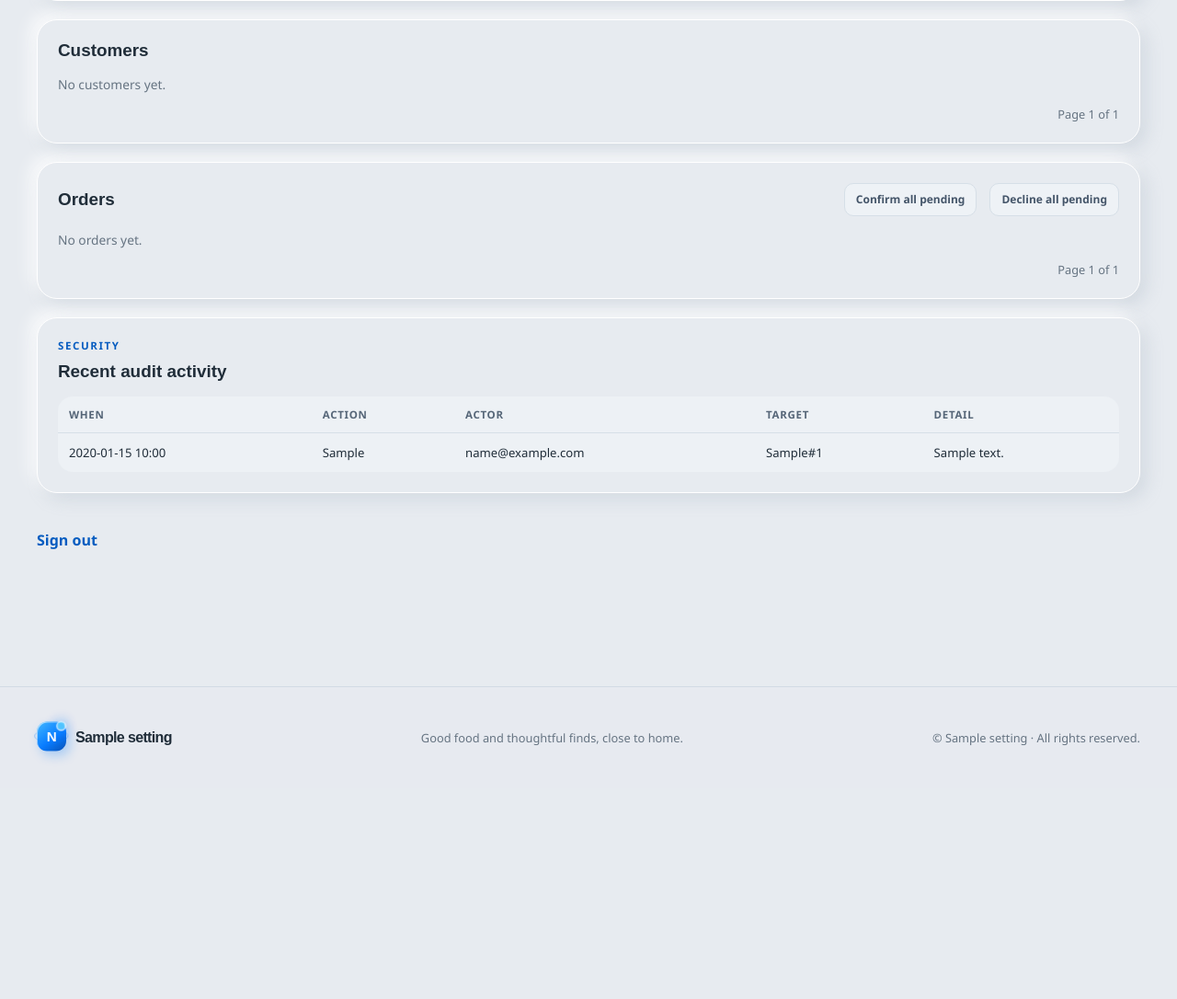
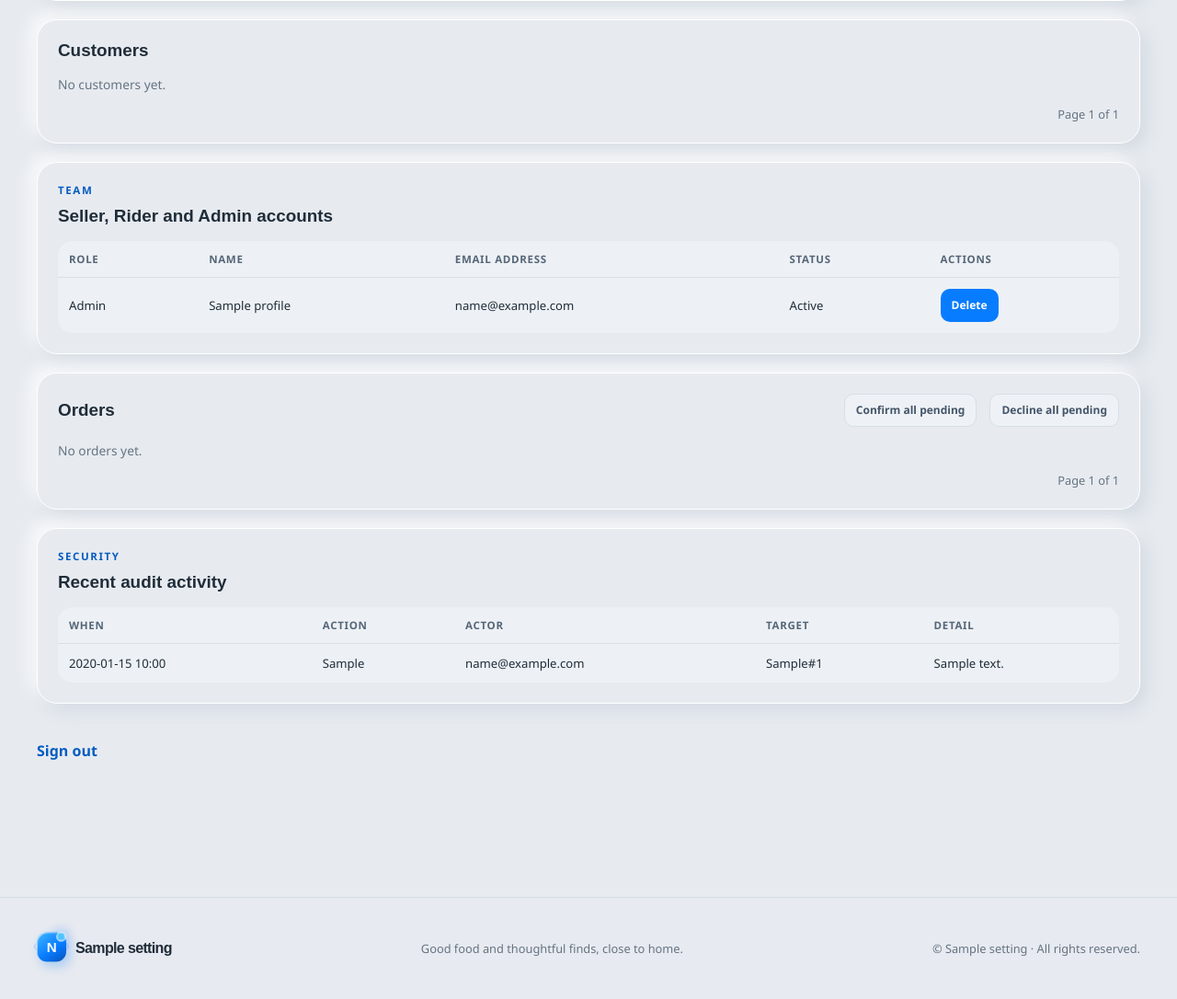
Before and after one commit to shajeduzzamanenan992008inc/Food-App, a Flask app: page /admin in a window 1280 px wide. Shown: the part 1027-2113 px from the top of the page at 92% size. Before the commit the page ends 1853 px from the top, so only its background shows below. Run offline with Flask 3, Linux system fonts and the light colour scheme; a user stored in the database is signed in; tables that the repository leaves empty hold one stand-in row (values such as "Sample post"); grey boxes marked "Sample" are stand-in pictures; some libraries are stand-ins or nearby versions.

Commit message:
Add account management: customer self-delete and primary-Admin staff removal
Customers can permanently delete their own account from Account Settings. The primary Admin (the account matching ADMIN_EMAIL) can delete Seller, Rider, and sub-Admin accounts from the Admin dashboard; the primary Admin account is protected and cannot be deleted.

The Admin sign-in entry point now refuses any email that is not an active Admin account with a clear 'not an Admin account' message and records the denied attempt in the audit trail. New strings translated for Bengali, Hindi, and Arabic. Full test suite green (76 passed).

```diff
--- a/app/routes/orders.py
+++ b/app/routes/orders.py
@@ -13,7 +13,10 @@ from ..models import (
     AppSetting, Category, CustomerAddress, CustomerProfile,
     Order, OrderItem, Product, SellerProfile, User,
 )
-from ..security import admin_required, customer_or_guest_required, current_session_user, save_raster_upload
+from ..security import (
+    admin_required, customer_or_guest_required, current_session_user,
+    is_primary_admin, primary_admin_required, save_raster_upload,
+)
 from ..services.audit import record_audit
 from ..services.mail import (
     enqueue_order_emails,
@@ -371,6 +374,27 @@ def admin_customer_toggle_active(user_id):
     return redirect(url_for("admin.dashboard"))
 
 
+@orders_bp.post("/admin/accounts/<int:user_id>/remove")
+@primary_admin_required
+def admin_account_remove(user_id):
+    """Delete a Seller, Rider, or sub-Admin. The primary Admin is protected."""
+    user = db.session.get(User, user_id)
+    if not user or user.role not in {"seller", "rider", "admin"}:
+        abort(404)
+    if is_primary_admin(user):
+        flash(gettext("The primary Admin account cannot be deleted."), "error")
+        return redirect(url_for("admin.dashboard"))
+    if user.id == session.get("user_id"):
+        flash(gettext("You cannot delete your own account here."), "error")
+        return redirect(url_for("admin.dashboard"))
+    detail = f"{user.role}:{user.email}"
+    db.session.delete(user)
+    db.session.commit()
+    record_audit("account.remove", target_type="user", target_id=user_id, detail=detail)
+    flash(gettext("Account removed."), "success")
+    return redirect(url_for("admin.dashboard"))
+
+
 @orders_bp.get("/admin/orders/<int:order_id>")
 @admin_required
 def admin_order_detail(order_id):
--- a/app/routes/portals.py
+++ b/app/routes/portals.py
@@ -179,6 +179,17 @@ def dashboard():
             .where(User.role == "rider", User.is_active.is_(True))
             .order_by(User.email)
         ).all(),
+        staff_accounts=db.session.scalars(
+            select(User)
+            .options(
+                selectinload(User.seller_profile),
+                selectinload(User.rider_profile),
+                selectinload(User.admin_profile),
+            )
+            .where(User.role.in_(("seller", "rider", "admin")))
+            .order_by(User.role.asc(), User.email.asc())
+        ).all(),
+        primary_admin_email=(current_app.config.get("ADMIN_EMAIL") or "").strip().lower(),
         audit_events=db.session.scalars(
             select(AuditEvent).order_by(AuditEvent.created_at.desc()).limit(50)
         ).all(),
--- a/app/security.py
+++ b/app/security.py
@@ -76,6 +76,33 @@ def role_required(*roles):
 
 def admin_required(view):
     return role_required("admin")(view)
+
+
+def primary_admin_email():
+    return (current_app.config.get("ADMIN_EMAIL") or "").strip().lower()
+
+
+def is_primary_admin(user):
+    """Return True when the user is the environment-configured primary Admin."""
+    email = primary_admin_email()
+    return bool(
+        user is not None
+        and user.role == "admin"
+        and email
+        and (user.email or "").strip().lower() == email
+    )
+
+
+def primary_admin_required(view):
+    """Require the primary Admin account configured through ADMIN_EMAIL."""
+    @wraps(view)
+    def wrapped(*args, **kwargs):
+        user = current_session_user("admin")
+        if not user or not is_primary_admin(user):
+            abort(403)
+        return view(*args, **kwargs)
+
+    return wrapped
 
 
 def customer_required(view):
--- a/app/templates/admin/dashboard.html
+++ b/app/templates/admin/dashboard.html
@@ -127,6 +127,27 @@
     </nav>
   </section>
 
+  <section class="admin-section" aria-labelledby="staff-accounts-title">
+    <header class="admin-section__header"><div><p class="eyebrow">{{ _('TEAM') }}</p><h2 id="staff-accounts-title">{{ _('Seller, Rider and Admin accounts') }}</h2></div></header>
+    {% if staff_accounts %}
+      <div class="admin-table-wrap"><table class="admin-table"><thead><tr><th>{{ _('Role') }}</th><th>{{ _('Name') }}</th><th>{{ _('Email address') }}</th><th>{{ _('Status') }}</th><th>{{ _('Actions') }}</th></tr></thead><tbody>
+      {% for account in staff_accounts %}<tr>
+        <td>{{ _(account.role|capitalize) }}</td>
+        <td>{% if account.seller_profile %}{{ account.seller_profile.store_name }}{% elif account.rider_profile %}{{ account.rider_profile.full_name }}{% elif account.admin_profile %}{{ account.admin_profile.full_name }}{% else %}—{% endif %}</td>
+        <td>{{ account.email }}{% if account.email|lower == primary_admin_email %} <strong>{{ _('(primary Admin)') }}</strong>{% endif %}</td>
+        <td>{{ _('Active') if account.is_active else _('Deactivated') }}</td>
+        <td>
+          {% if account.email|lower == primary_admin_email %}
+            <span class="form-hint">{{ _('Protected') }}</span>
+          {% else %}
+            <form method="post" action="{{ url_for('orders.admin_account_remove', user_id=account.id) }}" onsubmit="return confirm('{{ _('Delete this account permanently?') }}');"><input type="hidden" name="csrf_token" value="{{ csrf_token() }}"><button class="admin-button admin-button--danger" type="submit">{{ _('Delete') }}</button></form>
+          {% endif %}
+        </td>
+      </tr>{% endfor %}
+      </tbody></table></div>
+    {% else %}<p class="admin-empty">{{ _('No seller, rider, or Admin accounts yet.') }}</p>{% endif %}
+  </section>
+
   <section class="admin-section" aria-labelledby="orders-title">
     <header class="admin-section__header"><h2 id="orders-title">{{ _('Orders') }}</h2><div class="admin-actions">
       <form method="post" action="{{ url_for('orders.admin_order_confirm_all') }}"><input type="hidden" name="csrf_token" value="{{ csrf_token() }}"><button class="admin-button admin-button--quiet" type="submit">{{ _('Confirm all pending') }}</button></form>
```
Also changed, not shown: app/routes/auth.py (+31 -5 lines), app/templates/auth/account.html (+7 -0 lines), tests/test_accounts.py (added, +110 -0 lines), tests/test_auth.py (+22 -13 lines), CHANGELOG.md, README.md, app/translations/ar/LC_MESSAGES/messages.po, app/translations/bn_BD/LC_MESSAGES/messages.po, app/translations/en_US/LC_MESSAGES/messages.po, app/translations/hi_IN/LC_MESSAGES/messages.po, 5 other files.
